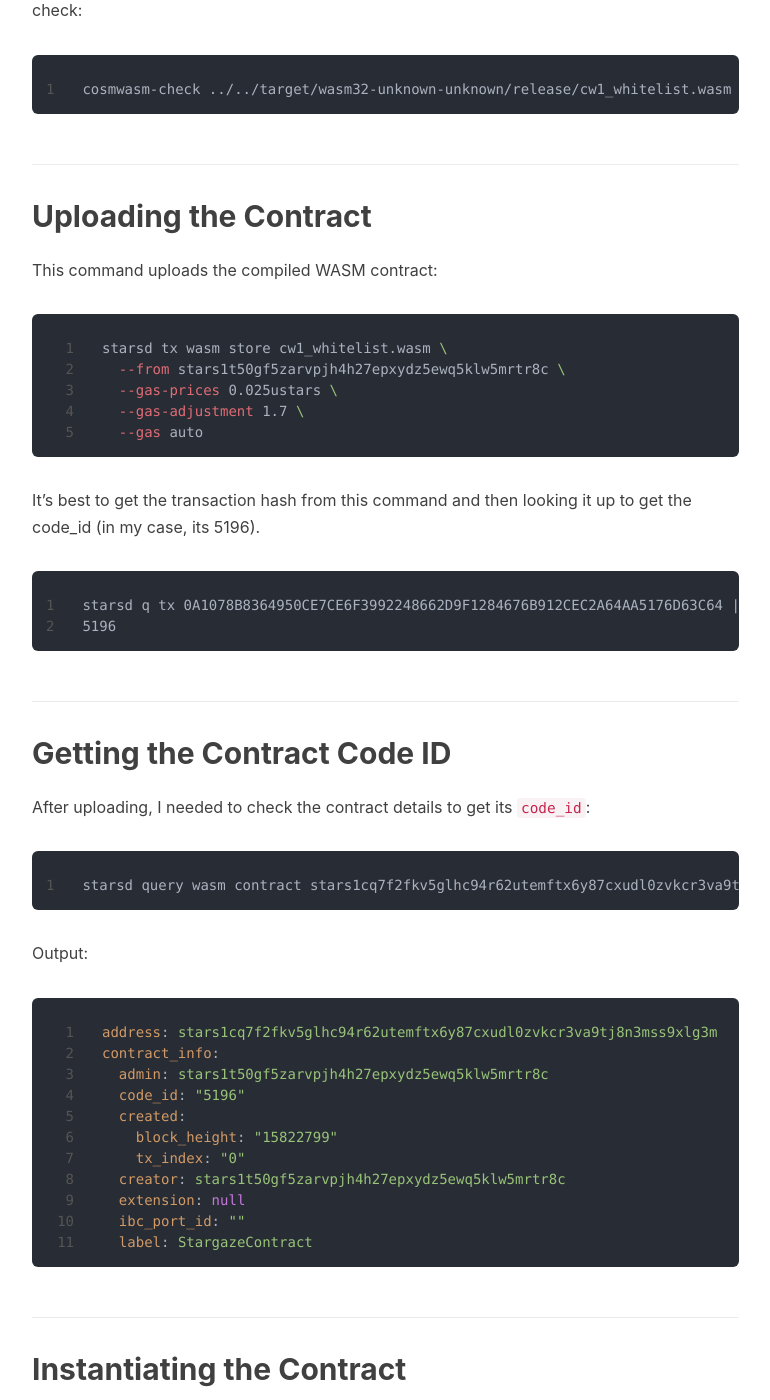
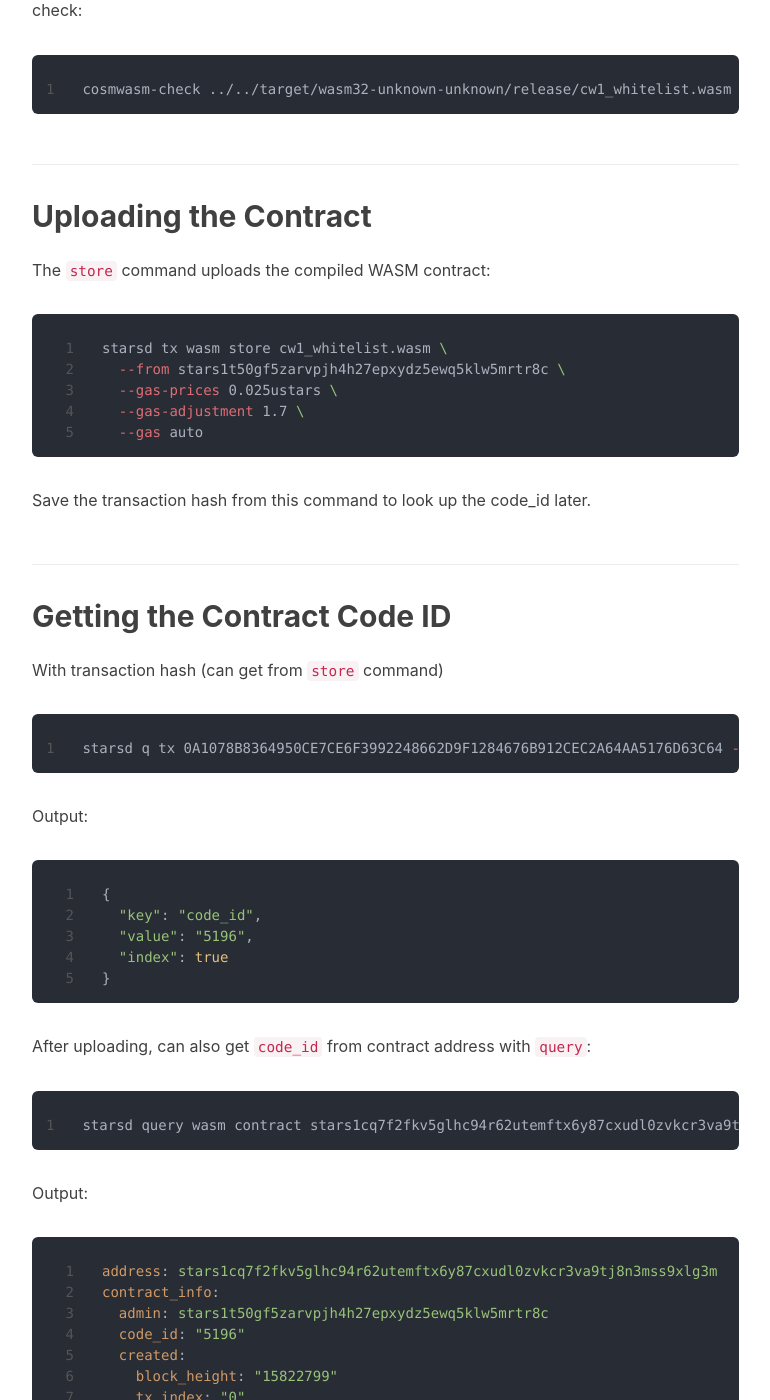
Before and after one commit to augchan42/augchan42.github.io, a Jekyll site: the page built from _posts/2025-03-27-Getting up to speed with Cosmos and Stargaze.md, in a window 1280 px wide and 1400 px high, scrolled down 4321 px. Shown: the whole window, without its empty margins (233-1003 px from the left). Built offline with Jekyll 4.4.1, drawn with Linux system fonts in a browser that asks for light colours; nearby versions of some CDN libraries; comment, search, counter and statistics services are not loaded.

Commit message:
Clarify instructions for uploading the WASM contract and retrieving the code ID in the Cosmos and Stargaze guide

````diff
--- a/_posts/2025-03-27-Getting up to speed with Cosmos and Stargaze.md
+++ b/_posts/2025-03-27-Getting up to speed with Cosmos and Stargaze.md
@@ -158,7 +158,7 @@ cosmwasm-check ../../target/wasm32-unknown-unknown/release/cw1_whitelist.wasm
 
 ## Uploading the Contract
 
-This command uploads the compiled WASM contract:
+The `store` command uploads the compiled WASM contract:
 
 ```bash
 starsd tx wasm store cw1_whitelist.wasm \
@@ -167,16 +167,27 @@ starsd tx wasm store cw1_whitelist.wasm \
   --gas-adjustment 1.7 \
   --gas auto
 ```
-It's best to get the transaction hash from this command and then looking it up to get the code_id (in my case, its 5196).
-
-```
-starsd q tx 0A1078B8364950CE7CE6F3992248662D9F1284676B912CEC2A64AA5176D63C64 | grep 'key: code_id' -A 1 | grep value | awk -F'"' '{print $2}'
-5196
-```
+Save the transaction hash from this command to look up the code_id later.
 
 ## Getting the Contract Code ID
 
-After uploading, I needed to check the contract details to get its `code_id`:
+With transaction hash (can get from `store` command)
+
+```bash
+starsd q tx 0A1078B8364950CE7CE6F3992248662D9F1284676B912CEC2A64AA5176D63C64 -o json | jq '.. | select(.key? == "code_id")'
+```
+
+Output:
+
+```bash
+{
+  "key": "code_id",
+  "value": "5196",
+  "index": true
+}
+```
+
+After uploading, can also get `code_id` from contract address with `query`:
 
 ```bash
 starsd query wasm contract stars1cq7f2fkv5glhc94r62utemftx6y87cxudl0zvkcr3va9tj8n3mss9xlg3m
````
